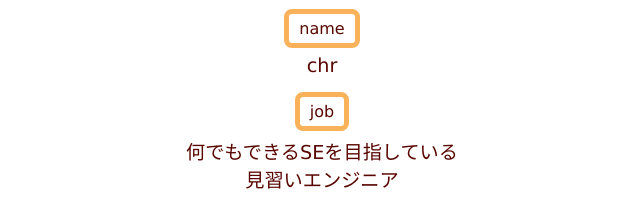
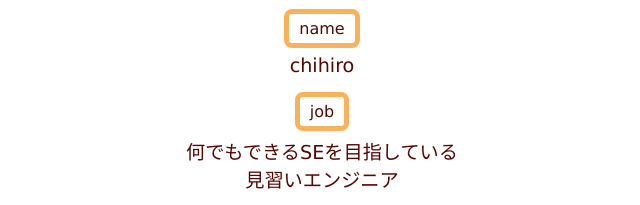
Before and after one commit to chr24/portfolio, a plain HTML site: page about_me.html in a window 1280 px wide. Shown: the part 219-424 px from the top of the page, 318-958 px from the left. Drawn offline with Linux system fonts and the light colour scheme.

Commit message:
about_me name変更

```diff
--- a/about_me.html
+++ b/about_me.html
@@ -15,7 +15,7 @@
 		<p>
 			<span class="index">name<span><br />
 			<div class="text">
-				chr
+				chihiro
 			</div>
 		</p>
 		<p>
```
